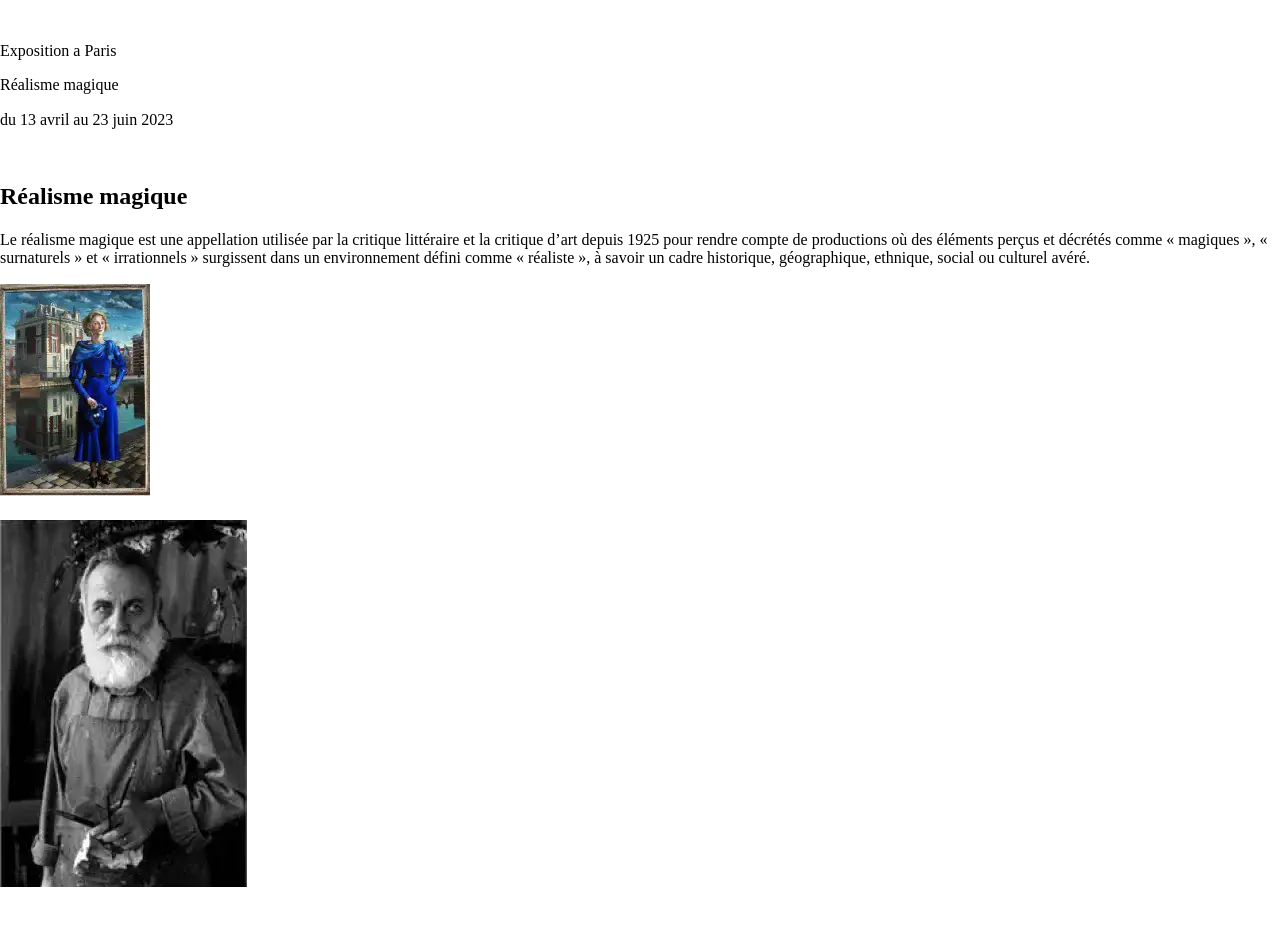
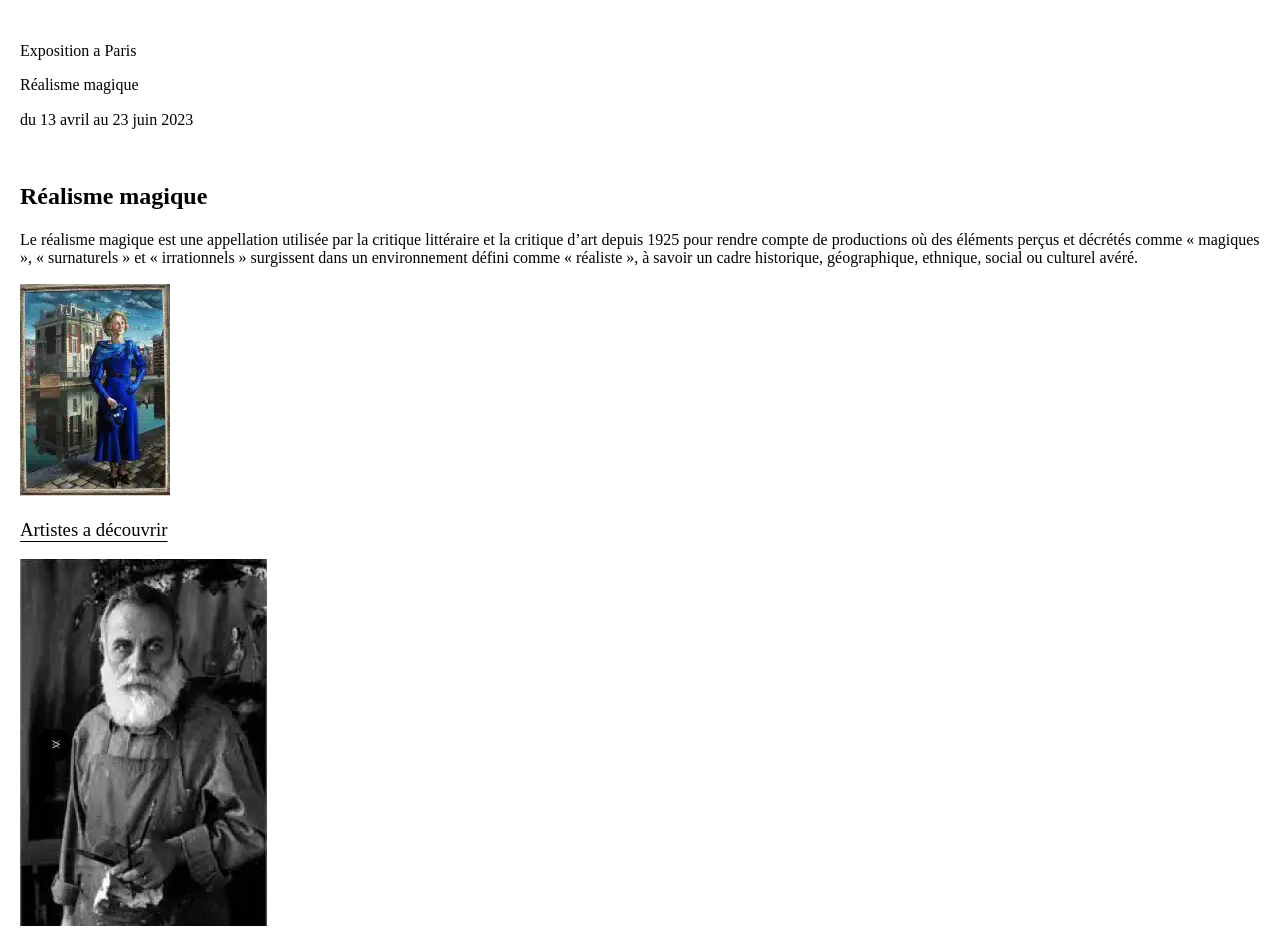
Before and after one commit to MMI-SAE-105/2023-sae-105-Wali-Youssef, a plain HTML site: page index.html in a window 1280 px wide. Shown: the part 94-1024 px from the top of the page. Before the commit the page ends 985 px from the top, so only its background shows below. Drawn offline with nearby package versions, Linux system fonts and the light colour scheme.

Commit message:
carrousel

```diff
--- a/index.html
+++ b/index.html
@@ -96,13 +96,36 @@ id="mainNav"
 </div>
 
 <div class="carre">
-    <h2 class="Artistes a découvrir"></h2>
 
-    <img class="imgcarre1" src="./public/img/page d'acceuil/Fridha.webp" alt="numero1">
+
+<h3 class="titre-carrousel"> Artistes a découvrir</h3>
+        <div class="carrousel-a">
+            <div class="carrousel" x-data="{hrefCourant:'#ecran-1',}">
+                <button @click="const p =$refs.parent ;  p.scrollLeft-= p.clientWidth" class="carrousel_btn carrousel_btn-avant" aria-label="slide précedant">&lt;</button><button @click="const p =$refs.parent ;  p.scrollLeft+= p.clientWidth" class="carrousel_btn carrousel_btn-apres" aria-label="slide suivant">></button>
+                <div class="carrousel_parent-ecrans" x-ref="parent" @scroll.debounce.250ms.passive="hrefCourant = '#'+
+                                [...$refs.parent.children]
+                                .find(e=>e.getBoundingClientRect().x>=0)
+                                .id">
+                    <div id="ecran-1" class="carrousel_ecran">
+                        <figure>
+                            <img src="public/img/page d'acceuil/Fridha.webp" alt="image ecran 1">
+                        </figure>
+                    </div>
 
 
 
-</div>
+
+
+
+
+
+
+
+
+
+
+
+
 
 
 </body>
--- a/src/css/main.css
+++ b/src/css/main.css
@@ -0,0 +1,100 @@
+body {
+    margin: 0 20px;
+}
+
+img {
+   max-width:100% ;
+}
+
+/* test */
+.carrousel-a {
+    box-sizing:border-box;
+    width: 100%;
+  }
+
+ .carrousel {
+  width: 100%;
+  border: #ffffff;
+ }
+  img{
+    max-width:100%;
+    height:auto;
+  }
+
+  .carrousel_parent-ecrans{
+    display:flex;
+    max-width:100%;
+    overflow-x:scroll;
+    scroll-behavior:smooth;
+    scroll-snap-type:x mandatory; /*evite de deborder l'image*/
+
+  }
+
+  .carrousel_ecran{
+    width:100%;
+    flex:none;
+    align-items: center;
+    justify-content: center;
+    scroll-snap-align: start;
+  }
+
+  .carrousel_ecran figure{
+    margin:0;
+  }
+
+  .carrousel {
+    position: relative;
+  }
+
+  .carrousel_btn {
+    position: absolute;
+    top: 50%; /* centre verticalement */
+    transform: translateY(-50%); /* methode du point mort */
+    width: 2rem;
+    height: 2rem;
+    background: rgba(0,0,0,0.5);
+    border-radius: 50%;
+    border: none;
+    display: grid;
+    place-content: center;
+    color: #fff;
+  }
+
+  .carrousel_btn-avant {
+    left: 50;
+  }
+
+  .carrousel_btn-apres {
+    right: 0;
+  }
+
+  .caroussel_liste-liens{
+    display:flex;
+    justify-content:center;
+    list-style:none;
+    padding:0;
+    margin:0;
+    gap:1rem;
+  }
+
+  /*.caroussel_liste-liens li> a.actif {
+  }*/
+
+  .carrousel-a > a{
+    text-decoration:none;
+    border:2px solid black;
+    border-radius:5px;
+    padding:10px;
+    color:white;
+    background-color:black;
+  }
+
+  .carrousel-a > li.actif {
+    background-color:white;
+  }
+
+  .titre-carrousel {
+    text-decoration: underline;
+    text-underline-position: under;
+    font-weight: 100;
+  }
--- a/src/style.css
+++ b/src/style.css
@@ -1,2 +1,3 @@
 @import "./css/header.css";
 @import "./css/vendors/normalize.css";
+@import "./css/main.css"
```
